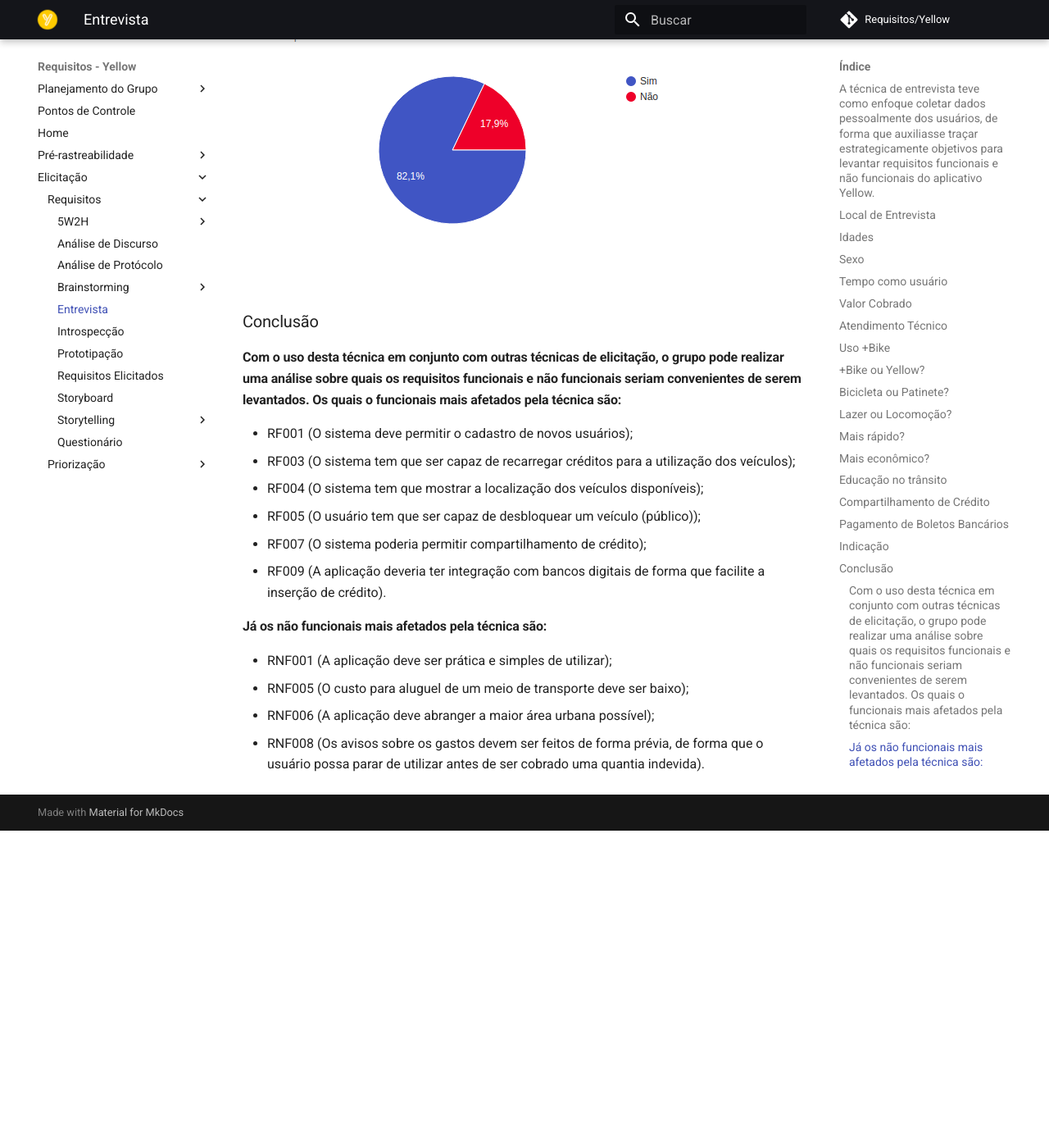
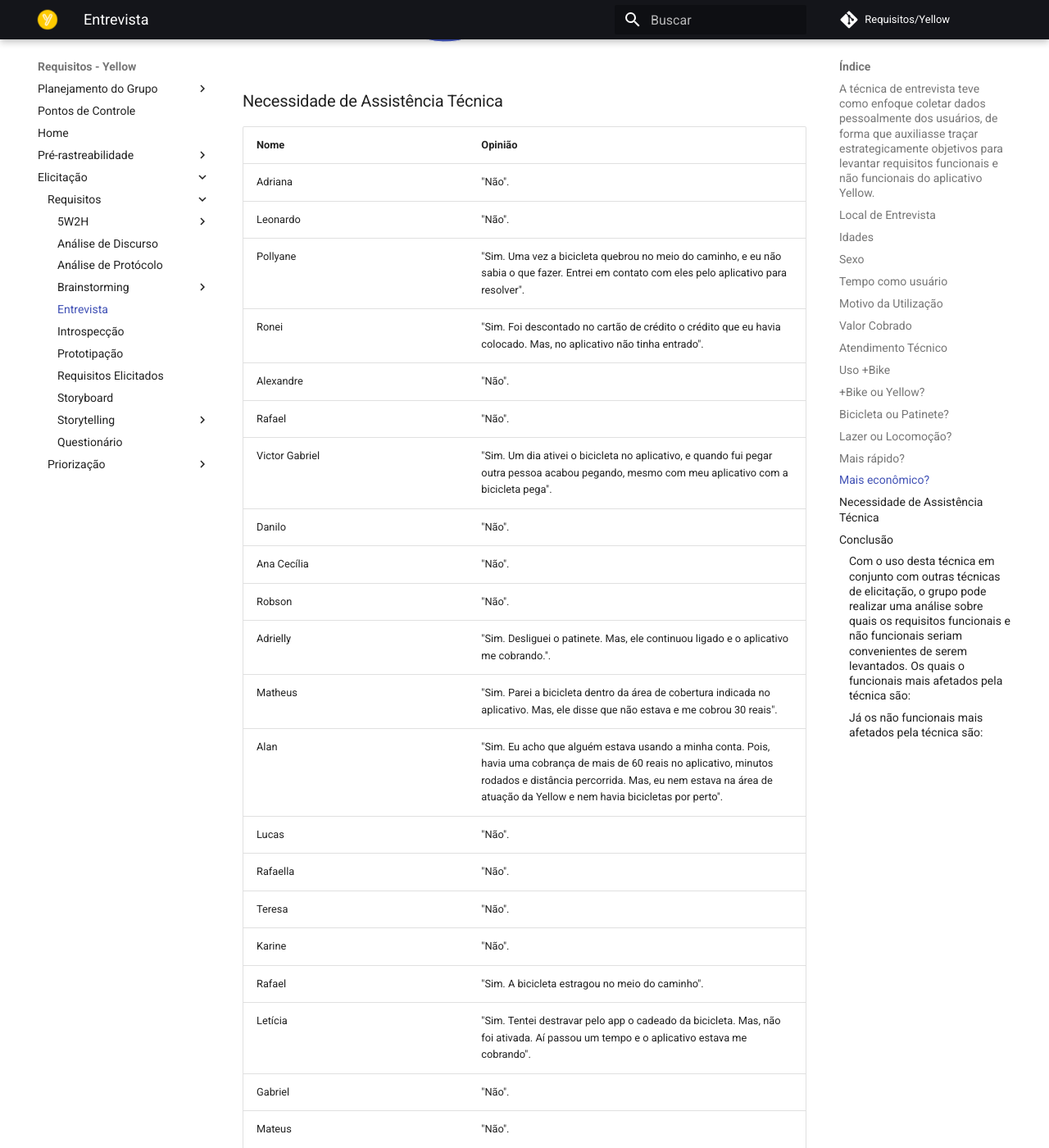
Before and after one commit to me42th/2019.2-Yellow, an MkDocs documentation site: the page built from docs/elicitacao/requisitos/entrevista.md, in a window 1280 px wide and 1400 px high, scrolled down 6775 px. Shown: the whole window at 82% size. Built offline with MkDocs 1.6.1 and Material for MkDocs 9.7.7, drawn with Linux system fonts in a browser that asks for light colours; comment, search, counter and statistics services are not loaded; before the commit the page ends 7788 px from its top, so only the background shows below that; some of the changed text lies outside the part shown.

Commit message:
Adicionando respostas escritas dos usuários

```diff
--- a/docs/elicitacao/requisitos/entrevista.md
+++ b/docs/elicitacao/requisitos/entrevista.md
@@ -10,6 +10,37 @@
 ![SexoEntrevista](../../img/elicitacao/entrevista/SexoEntrevista.png)
 ### Tempo como usuário
 ![TempoEntrevista](../../img/elicitacao/entrevista/TempoEntrevista.png)
+### Motivo da Utilização
+| Nome|Opinião|
+|-----|---------|
+|Adriana| "Para ir da rodoviária ao trabalho".|
+|Leonardo|"Por que tenho aula em lugares distantes. Então, é melhor para andar, e eu não chego atrasado nas aulas".|
+|Pollyane|"Mais fácil de me locomover".|
+|Ronei|"Para ir para as aulas".|
+|Alexandre|"Para chegar mais rápido nas aulas".|
+|Rafael|"Para andar mais rápido pelo campus".|
+|Victor Gabriel|"Para vim de casa para a universidade".|
+|Bruna|"Para ir da rodoviária à Universidade".|
+|Danilo|"Ir de casa para a unb".|
+|Ana Cecília|"Locomover pelo campus".|
+|Robson|"Ir para as aulas a partir da parada que eu solto do 0.110".|
+|Adrielly|"Para ir para o trabalho".|
+|Matheus|"Para andar pelo campus".|
+|Alan|"Para ir de um prédio de aula à outro".|
+|Lucas|"Como eu trabalho no ministério da saúde é mais rápido ir com a bicicleta do que esperar o ônibus".|
+|Rafaella|"Para conhecer Brasília".|
+|Teresa|"Chegar ao trabalho e aproveitar e fazer um exercíciozinho".|
+|Karine|"Para ir da rodoviária para o estágio".|
+|Rafael|"Para me locomover pela cidade de forma mais consciente ambientalmente e chegando mais rápido".|
+|Letícia|"Para ir para o estágio".|
+|Gabriel|"Para ir da rodoviária para o trabalho".|
+|Matheus|"Para ir a alguns lugares mais distantes da minha casa, aqui dentro de águas claras".|
+|Ian|"Para andar pelo parque de águas claras".|
+|Bruna|"Para andar por águas claras".|
+|Eduardo|"Para ir a lugares mais distante de águas claras".|
+|Maria Clara|"Para passear com a minha família no parque de águas claras".|
+|Pedro|"Para ir em lugares mais longes de onde eu moro".|
+
 ### Valor Cobrado
 ![ValorCobradoEntrevista](../../img/elicitacao/entrevista/ValorCobradoEntrevista.png)
 ### Atendimento Técnico
@@ -26,6 +57,35 @@
 ![RapidezEntrevista](../../img/elicitacao/entrevista/RapidezEntrevista.png)
 ### Mais econômico?
 ![EconomiaEntrevista](../../img/elicitacao/entrevista/EconomiaEntrevista.png)
+### Necessidade de Assistência Técnica
+| Nome|Opinião|
+|-----|---------|
+|Adriana|"Não".|
+|Leonardo|"Não".|
+|Pollyane|"Sim. Uma vez a bicicleta quebrou no meio do caminho, e eu não sabia o que fazer. Entrei em contato com eles pelo aplicativo para resolver".|
+|Ronei|"Sim. Foi descontado no cartão de crédito o crédito que eu havia colocado. Mas, no aplicativo não tinha entrado".|
+|Alexandre|"Não".|
+|Rafael|"Não".|
+|Victor Gabriel|"Sim. Um dia ativei o bicicleta no aplicativo, e quando fui pegar outra pessoa acabou pegando, mesmo com meu aplicativo com a bicicleta pega".|
+|Danilo|"Não".|
+|Ana Cecília|"Não".|
+|Robson|"Não".|
+|Adrielly|"Sim. Desliguei o patinete. Mas, ele continuou ligado e o aplicativo me cobrando.".|
+|Matheus|"Sim. Parei a bicicleta dentro da área de cobertura indicada no aplicativo. Mas, ele disse que não estava e me cobrou 30 reais".|
+|Alan|"Sim. Eu acho que alguém estava usando a minha conta. Pois, havia uma cobrança de mais de 60 reais no aplicativo, minutos rodados e distância percorrida. Mas, eu nem estava na área de atuação da Yellow e nem havia bicicletas por perto".|
+|Lucas|"Não".|
+|Rafaella|"Não".|
+|Teresa|"Não".|
+|Karine|"Não".|
+|Rafael|"Sim. A bicicleta estragou no meio do caminho".|
+|Letícia|"Sim. Tentei destravar pelo app o cadeado da bicicleta. Mas, não foi ativada. Aí passou um tempo e o aplicativo estava me cobrando".|
+|Gabriel|"Não".|
+|Mateus|"Não".|
+|Ian|"Sim. Quando fui encerrar uma viagem a o cadeado não fechava enquanto isso a corrida continuava no aplicativo.".|
+|Bruna|"Não".|
+|Eduardo|"Não".|
+|Maria Clara|"Não".|
+|Pedro|"Não".|
 ### Educação no trânsito
 ![EducacaoEntrevista](../../img/elicitacao/entrevista/EducacaoEntrevista.png)
 ### Compartilhamento de Crédito
```
